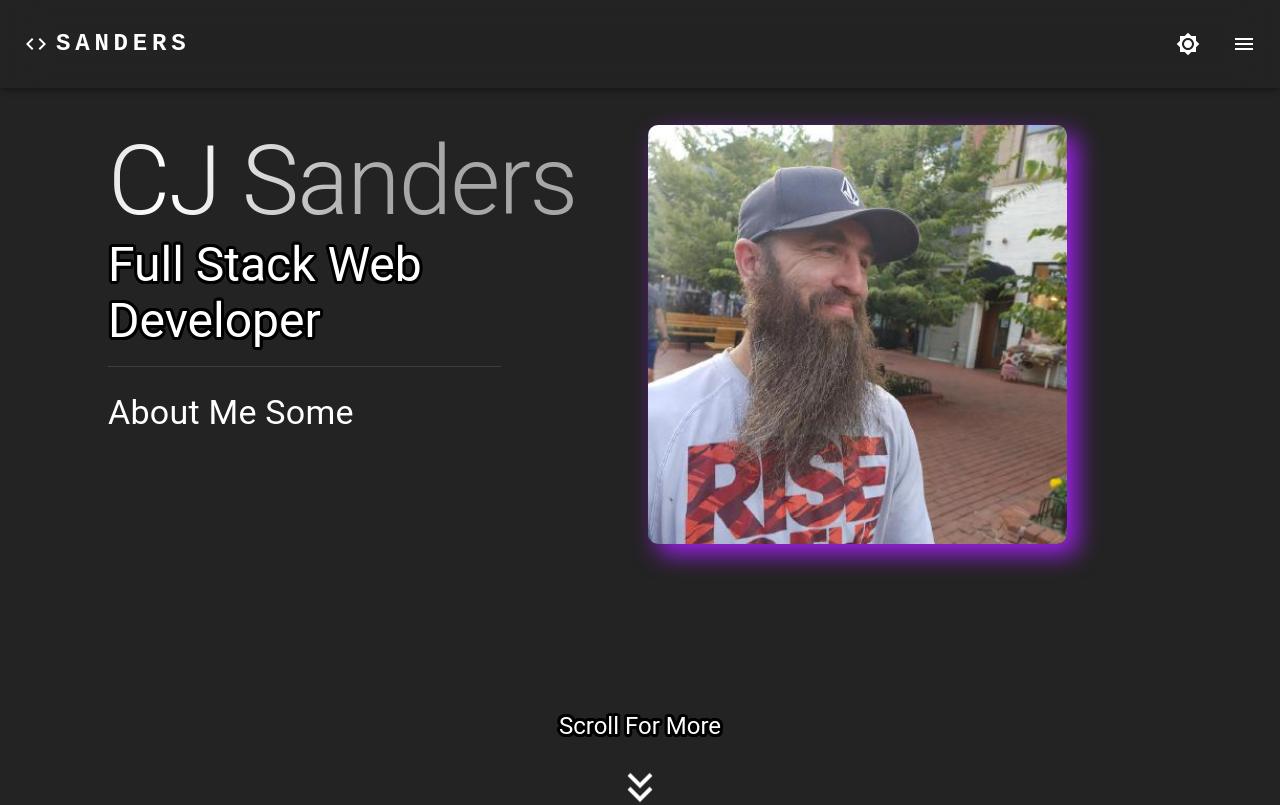
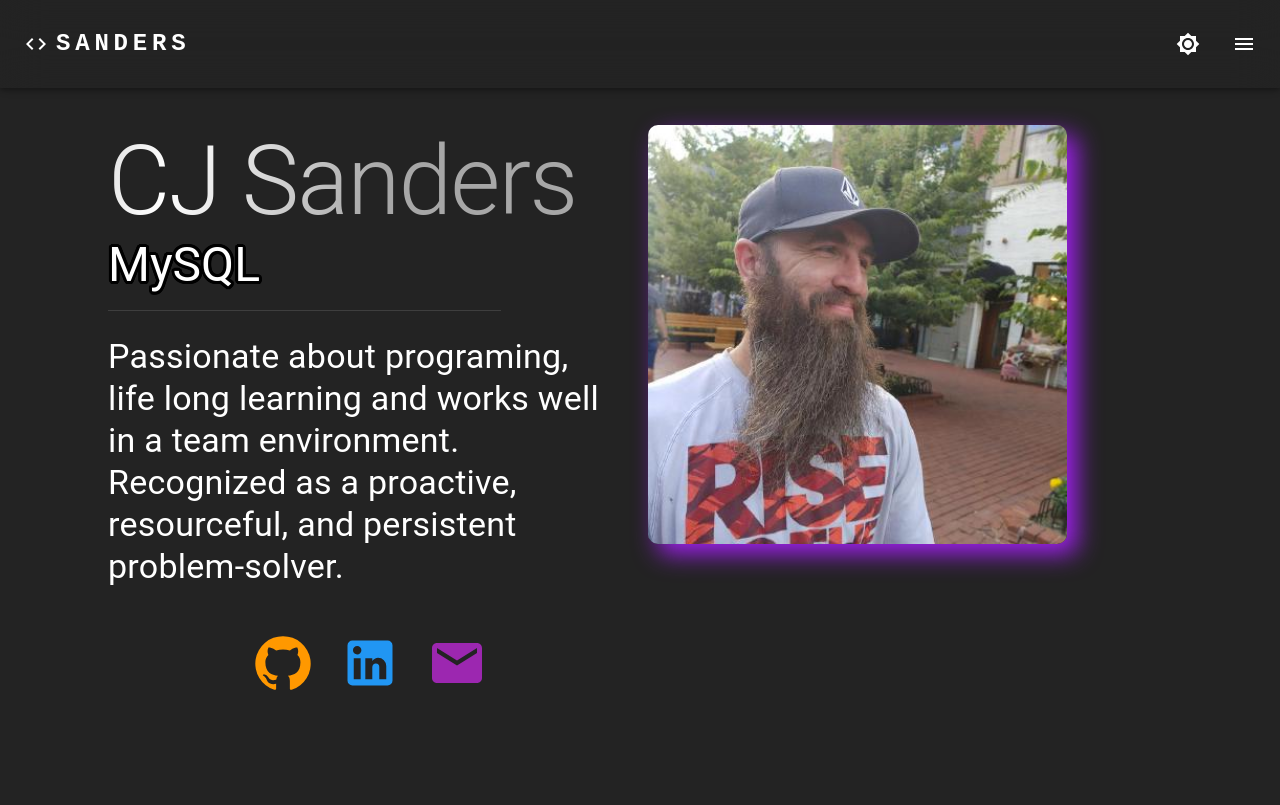
Before and after one commit to EsotericZ/reactPortfolio, a React (Vite) app: page / in a window 1280 px wide. Shown: the top 805 px of the page. Built offline with nearby package versions, Linux system fonts and the light colour scheme.

Commit message:
about me page

```diff
--- a/package.json
+++ b/package.json
@@ -18,7 +18,8 @@
         "gsap": "^3.12.2",
         "react": "^18.2.0",
         "react-dom": "^18.2.0",
-        "react-router-dom": "^6.16.0"
+        "react-router-dom": "^6.16.0",
+        "react-type-animation": "^3.2.0"
     },
     "devDependencies": {
         "@types/react": "^18.2.15",
--- a/src/components/aboutMe/AboutMe.jsx
+++ b/src/components/aboutMe/AboutMe.jsx
@@ -3,9 +3,19 @@ import Divider from '@mui/material/Divider';
 import Grid from '@mui/material/Grid';
 import Typography from '@mui/material/Typography';
 import KeyboardDoubleArrowDownIcon from '@mui/icons-material/KeyboardDoubleArrowDown';
+import { TypeAnimation } from 'react-type-animation';
+
+import MailIcon from '@mui/icons-material/Mail';
+import GitHubIcon from '@mui/icons-material/GitHub';
+import LinkedInIcon from '@mui/icons-material/LinkedIn';
+import { blue } from '@mui/material/colors';
+import { orange } from '@mui/material/colors';
+import { purple } from '@mui/material/colors';
 
 import profile from "../../assets/profile.jfif";
 import "./aboutMe.css";
+
+const CURSOR_CLASS_NAME = 'custom-type-animation-cursor';
 
 export const AboutMe = () => {
     return (
@@ -17,12 +27,64 @@ export const AboutMe = () => {
                             CJ Sanders
                         </Typography>
                         <Typography variant='h3' gutterBottom>
-                            Full Stack Web Developer
+                            <TypeAnimation
+                                cursor={false}
+                                className={CURSOR_CLASS_NAME}
+                                sequence={[
+                                    'React',
+                                    1000,
+                                    'Node',
+                                    1000,
+                                    'MongoDB',
+                                    1000,
+                                    'JavaScript',
+                                    1000,
+                                    'MySQL',
+                                    1000,
+                                    'Python',
+                                    1000,
+                                    'Full Stack Web Developer',
+                                    (el) => el.classList.remove(CURSOR_CLASS_NAME)
+                                ]}
+                                speed={50}
+                            />
                         </Typography>
                         <Divider className="introDivider" />
                         <Typography variant='h4' className="introAboutMe">
-                            About Me Some
+                            Passionate about programing, life long learning and works well in a team environment. Recognized as a proactive, resourceful, and persistent problem-solver.
                         </Typography>
+                        <Grid container justifyContent="center" className="techSpace">
+                            <Grid item xs={4} sm={3} md={2} display="flex" justifyContent="center">
+                                <Box className="techImgBox" display="grid" justifyItems="center" alignItems="center">
+                                    <GitHubIcon
+                                        className="homeIcon"
+                                        style={{ fontSize: 60 }}
+                                        sx={{ color: orange[500] }}
+                                        onClick={() => window.open('https://github.com/EsotericZ', '_blank')}
+                                    />
+                                </Box>
+                            </Grid>
+                            <Grid item xs={4} sm={3} md={2} display="flex" justifyContent="center">
+                                <Box className="techImgBox" display="grid" justifyItems="center" alignItems="center">
+                                    <LinkedInIcon
+                                        className="homeIcon"
+                                        style={{ fontSize: 60 }}
+                                        sx={{ color: blue[500] }}
+                                        onClick={() => window.open('https://www.linkedin.com/in/cj-sanders1986', '_blank')}
+                                    />
+                                </Box>
+                            </Grid>
+                            <Grid item xs={4} sm={3} md={2} display="flex" justifyContent="center">
+                                <Box className="techImgBox" display="grid" justifyItems="center" alignItems="center">
+                                    <MailIcon
+                                        className="homeIcon"
+                                        style={{ fontSize: 60 }}
+                                        sx={{ color: purple[500] }}
+                                        onClick={() => window.open('mailto:cjsand03@gmail.com')}
+                                    />
+                                </Box>
+                            </Grid>
+                        </Grid>
                     </Box>
                 </Grid>
                 <Grid item xs={12} md={6} lg={5}>
--- a/src/components/aboutMe/aboutMe.css
+++ b/src/components/aboutMe/aboutMe.css
@@ -1,5 +1,20 @@
 #home {
     padding-top: 125px;
+}
+
+.homeIcon:hover {
+    cursor: pointer;
+}
+
+.custom-type-animation-cursor::after {
+    content: '|';
+    animation: cursor 1.1s infinite step-start;
+}
+
+@keyframes cursor {
+    50% {
+        opacity: 0;
+    }
 }
 
 .introName {
@@ -21,6 +36,7 @@
 
 .introAboutMe {
     padding-top: 25px;
+    padding-right: 15px;
 }
 
 img {
--- a/src/components/technologies/technologies.css
+++ b/src/components/technologies/technologies.css
@@ -19,12 +19,12 @@ img {
     height: 150px;
 }
 
-.techImg:hover {
+/* .techImg:hover {
     background: radial-gradient(circle at center, rgba(160,32,240, 0.2), rgba(160, 32, 240) 100%);
     border: 0px transparent;
     border-radius: transparent;
     box-shadow: 0 0 15px 10px rgba(160, 32, 240);
-}
+} */
 
 .cssPic {
     height: 120px;
```
Also changed, not shown: src/components/projects/Projects.jsx (+0 -7 lines), 1 other file (tests, documents, lock files or other folders).
